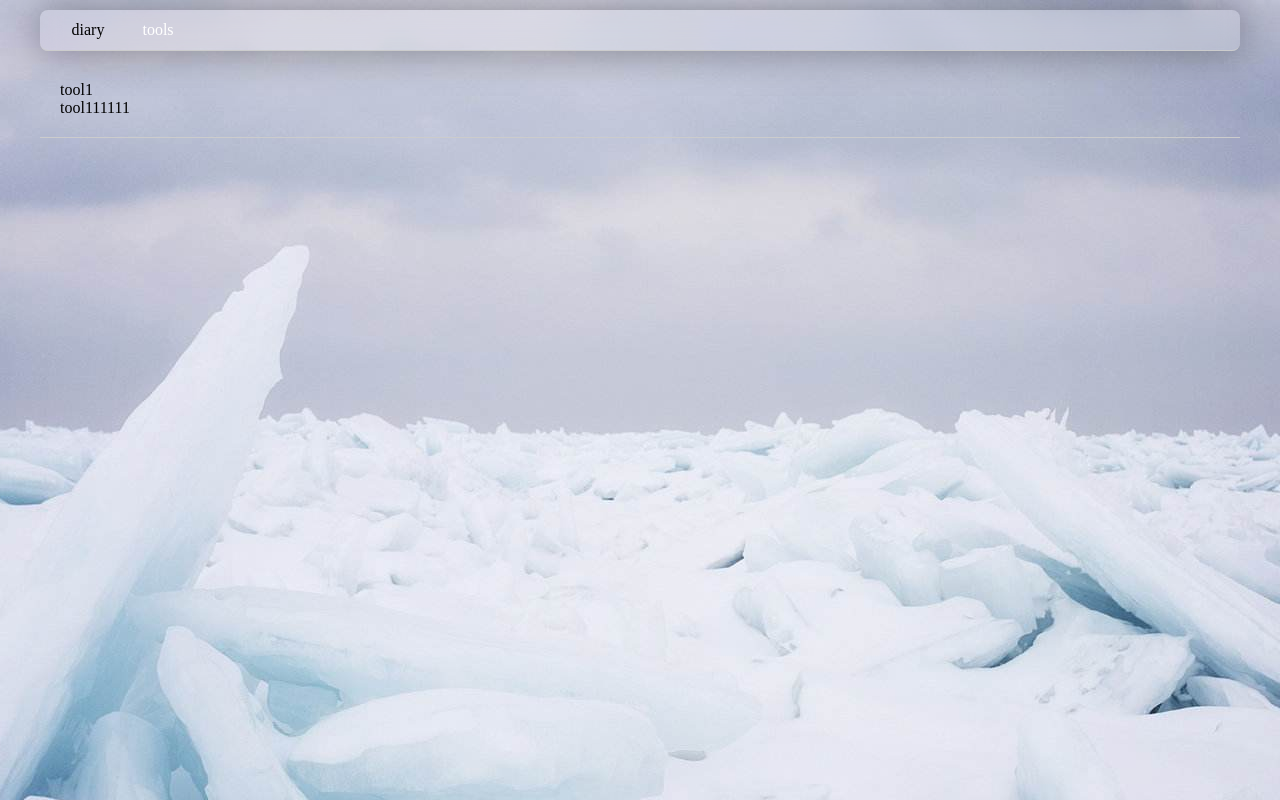
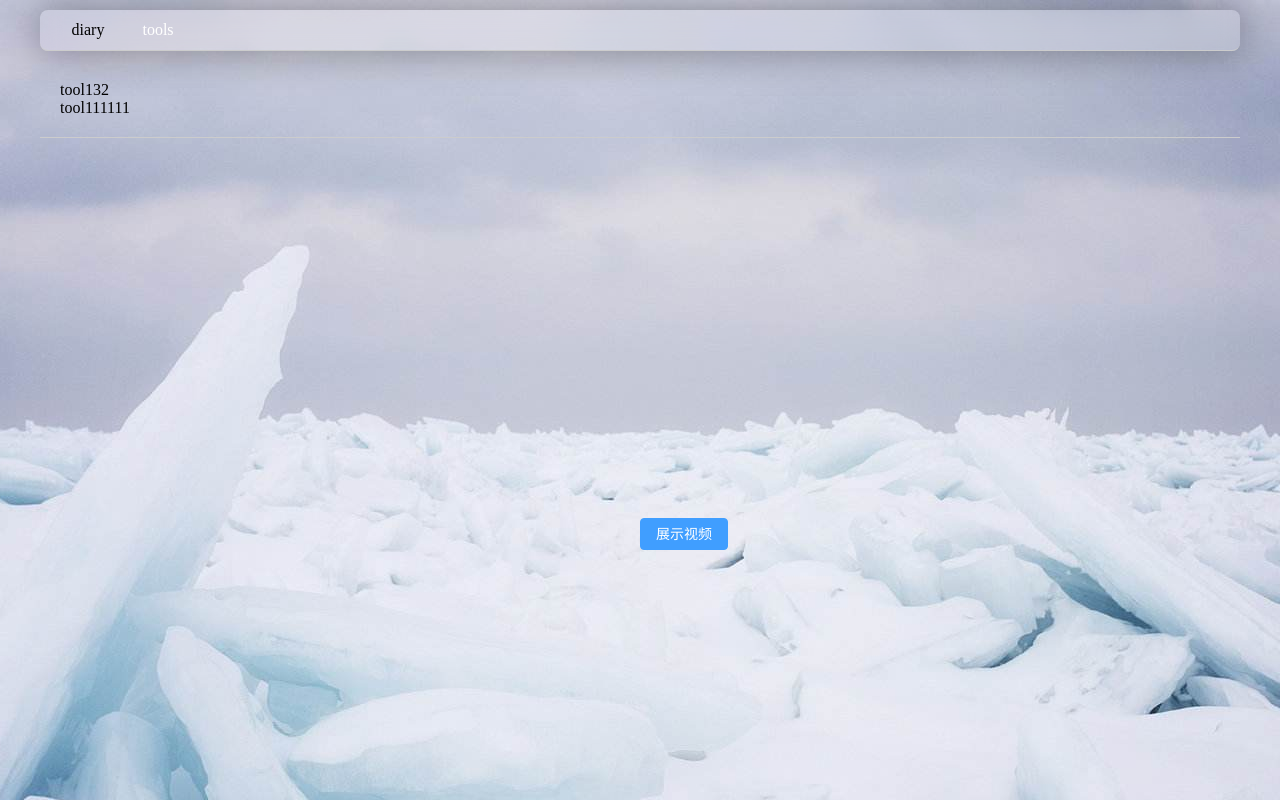
Before and after one commit to linyuNight/node-project-frontend, a Vue app: page /tools in a window 1280 px wide. Built offline with nearby package versions, Linux system fonts and the light colour scheme; no server answers.

Commit message:
添加测试视频

```diff
--- a/src/router/index.js
+++ b/src/router/index.js
@@ -28,7 +28,7 @@ const routes = [
       {
         path: '/tools',
         name: 'tools',
-        component: () => import('@/views/home/Tools.vue')
+        component: () => import('@/views/home/tools/index.vue')
       }
     ]
   },
--- a/src/views/home/Tools.vue
+++ /dev/null
@@ -1,26 +0,0 @@
-<template>
-  <div class="tools-list">
-    <div class="tools-item" v-for="(item, index) in toolsList" :key="index">
-      <div>{{ item.label }}</div>
-      <div>{{ item.content }}</div>
-    </div>
-  </div>
-</template>
-
-<script setup>
-import { ref } from 'vue'
-
-const toolsList = ref([
-  {
-    label: 'tool1',
-    content: 'tool111111'
-  }
-])
-</script>
-
-<style lang="less">
-.tools-item {
-  padding: 20px;
-  border-bottom: 1px solid #ccc;
-}
-</style>
--- /dev/null
+++ b/src/views/home/tools/index.vue
@@ -0,0 +1,52 @@
+<template>
+  <div class="tools-list">
+    <div class="tools-item" v-for="(item, index) in toolsList" :key="index">
+      <div>{{ item.label }}</div>
+      <div>{{ item.content }}</div>
+    </div>
+    <video ref="myVideo" class="my-video" autoplay></video>
+    <el-button type="primary" @click="showCamera">展示视频</el-button>
+  </div>
+</template>
+
+<script setup>
+import { ref, getCurrentInstance, onMounted } from 'vue'
+
+const toolsList = ref([
+  {
+    label: 'tool132',
+    content: 'tool111111'
+  }
+])
+
+let myVideoRef = null
+
+onMounted(() => {
+  const currentInstance = getCurrentInstance()
+  myVideoRef = currentInstance.refs.myVideo
+})
+
+const showCamera = () => {
+  navigator.mediaDevices.getUserMedia({
+    audio: false,
+    video: true
+  }).then(res => {
+    console.log('测试myVideoRef', myVideoRef)
+    console.log('测试res', res)
+    myVideoRef.srcObject = res
+  }).catch((err) => {
+    console.log(err)
+  })
+}
+</script>
+
+<style lang="less">
+.tools-item {
+  padding: 20px;
+  border-bottom: 1px solid #ccc;
+}
+.my-video {
+  width: 600px;
+  height: 400px;
+}
+</style>
```
